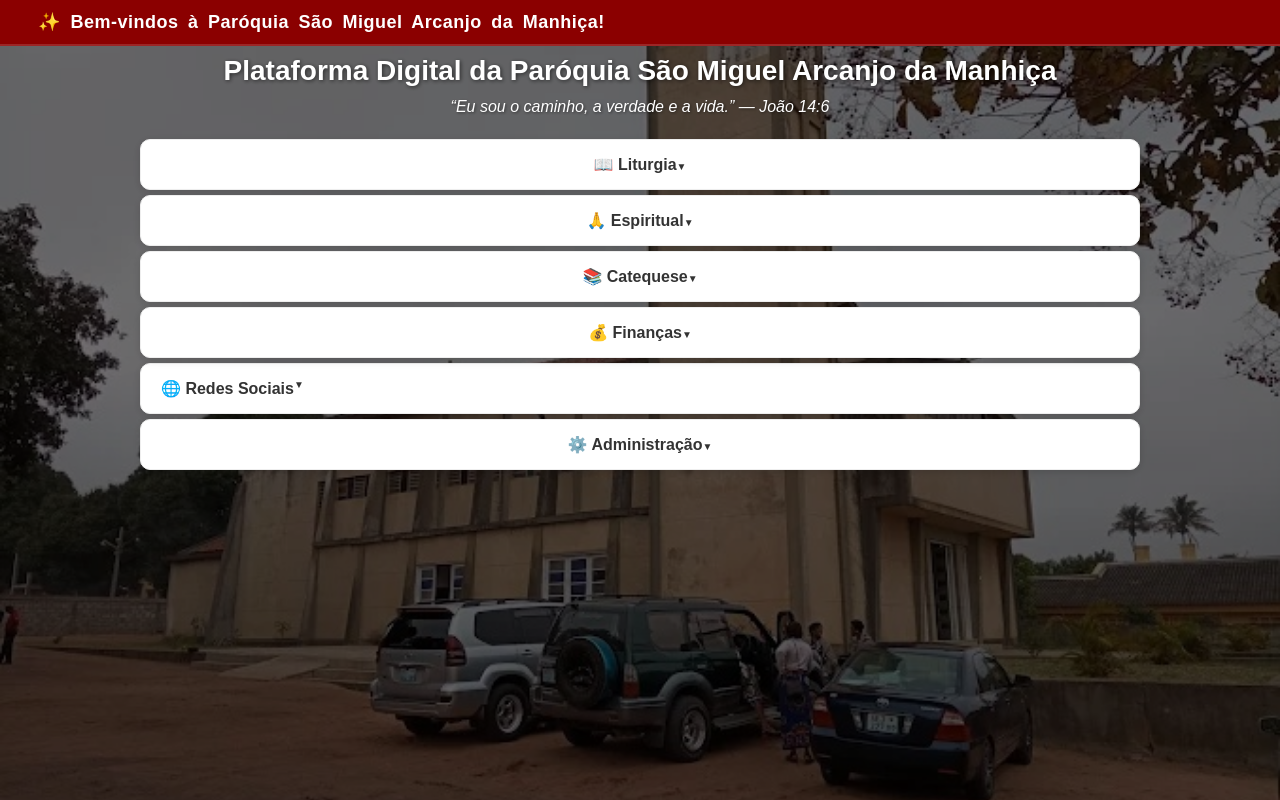
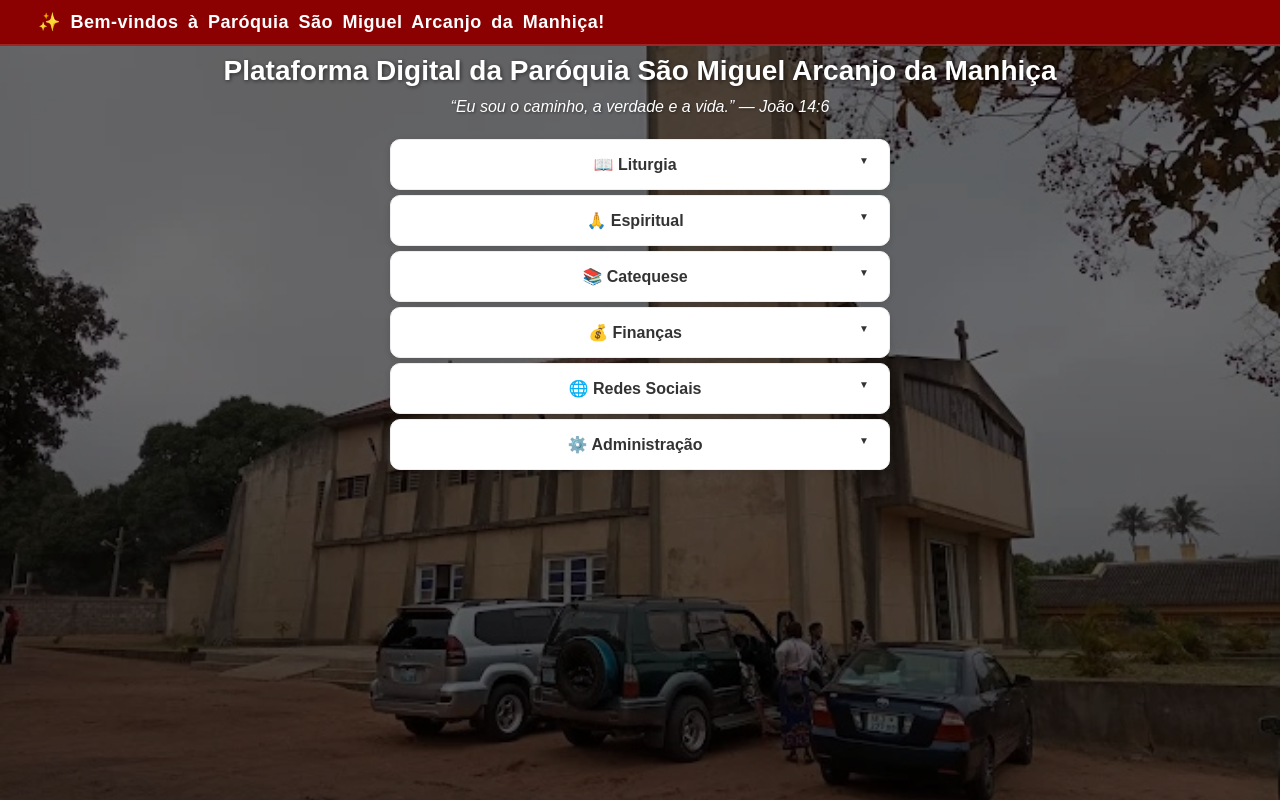
Before and after one commit to FSavel/sao-miguel-digital, a Flask app: page / in a window 1280 px wide. Run offline with Flask 3, Linux system fonts and the light colour scheme; data that the repository does not hold is empty; parts of the project's set-up code (start-up, migrations or seed data) failed here and were passed over.

Commit message:
Update index.html

```diff
--- a/templates/index.html
+++ b/templates/index.html
@@ -6,7 +6,10 @@
     <title>São Miguel Digital</title>
     <link rel="stylesheet" href="{{ url_for('static', filename='style.css') }}">
     <style>
-        /* Melhorias visuais para os botões e acordeão */
+        /* Centralização e Melhorias Visuais */
+        .home-menu {
+            text-align: center; /* Centraliza todo o texto e botões dentro da div */
+        }
         .accordion-btn {
             background: #fff;
             border: 1px solid #eee;
@@ -18,6 +21,9 @@
             border-radius: 10px;
             margin-bottom: 5px;
             transition: all 0.3s ease;
+            width: 100%; /* Mantém o tamanho total */
+            max-width: 500px; /* Limita a largura para ficar elegante */
+            display: inline-block; /* Permite a centralização */
         }
 
         .accordion-btn:hover {
@@ -29,16 +35,22 @@
             display: none;
             padding: 10px 0;
             animation: fadeIn 0.3s ease;
+            text-align: left; /* Mantém os links internos alinhados à esquerda */
+            max-width: 500px;
+            margin: 0 auto;
         }
 
         /* Estilo para os links dentro dos acordeões */
         .accordion-content .botao {
             margin: 5px 0;
             display: block;
-            text-align: left;
+            text-align: center; /* Centraliza os links internos */
             background: #f4f4f4;
             color: #333 !important;
             border: none;
+            padding: 10px;
+            border-radius: 8px;
+            text-decoration: none;
         }
 
         .accordion-content .botao:hover {
@@ -49,6 +61,7 @@
             content: '▼';
             font-size: 10px;
             transition: transform 0.3s ease;
+            float: right; /* Mantém a seta à direita */
         }
 
         .accordion-btn.active::after {
@@ -100,7 +113,7 @@
                 <a href="/financeiro" class="botao">📊 Situação Financeira</a>
             </div>
 
-            <a href="/redes_sociais" class="accordion-btn" style="text-decoration: none; display: flex;">🌐 Redes Sociais</a>
+            <a href="/redes_sociais" class="accordion-btn" style="text-decoration: none;">🌐 Redes Sociais</a>
 
             <button class="accordion-btn">⚙️ Administração</button>
             <div class="accordion-content">
@@ -127,16 +140,11 @@
 <script>
 document.querySelectorAll(".accordion-btn").forEach(btn => {
     btn.addEventListener("click", function () {
-        // Se já estiver ativo, apenas fecha
         const content = this.nextElementSibling;
         if (content && content.classList.contains("accordion-content")) {
             const isOpen = content.style.display === "block";
-
-            // Fecha todos
             document.querySelectorAll(".accordion-content").forEach(el => el.style.display = "none");
             document.querySelectorAll(".accordion-btn").forEach(b => b.classList.remove("active"));
-
-            // Abre apenas se estava fechado
             if (!isOpen) {
                 content.style.display = "block";
                 this.classList.add("active");
@@ -145,7 +153,6 @@ document.querySelectorAll(".accordion-btn").forEach(btn => {
     });
 });
 
-// Refresh inteligente (3 minutos)
 setInterval(() => {
     if (document.querySelectorAll(".accordion-content[style='display: block;']").length === 0) {
         location.reload();
```
